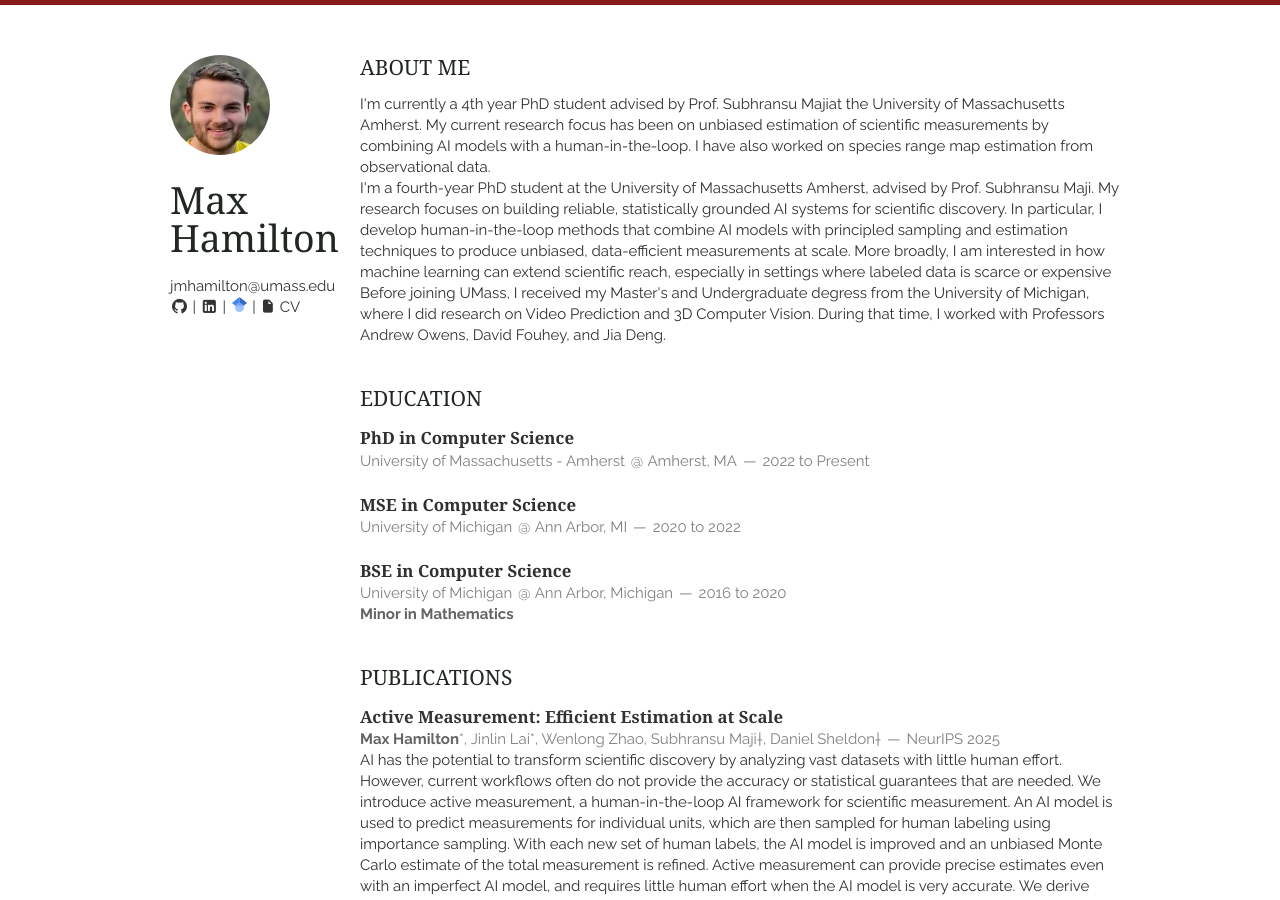
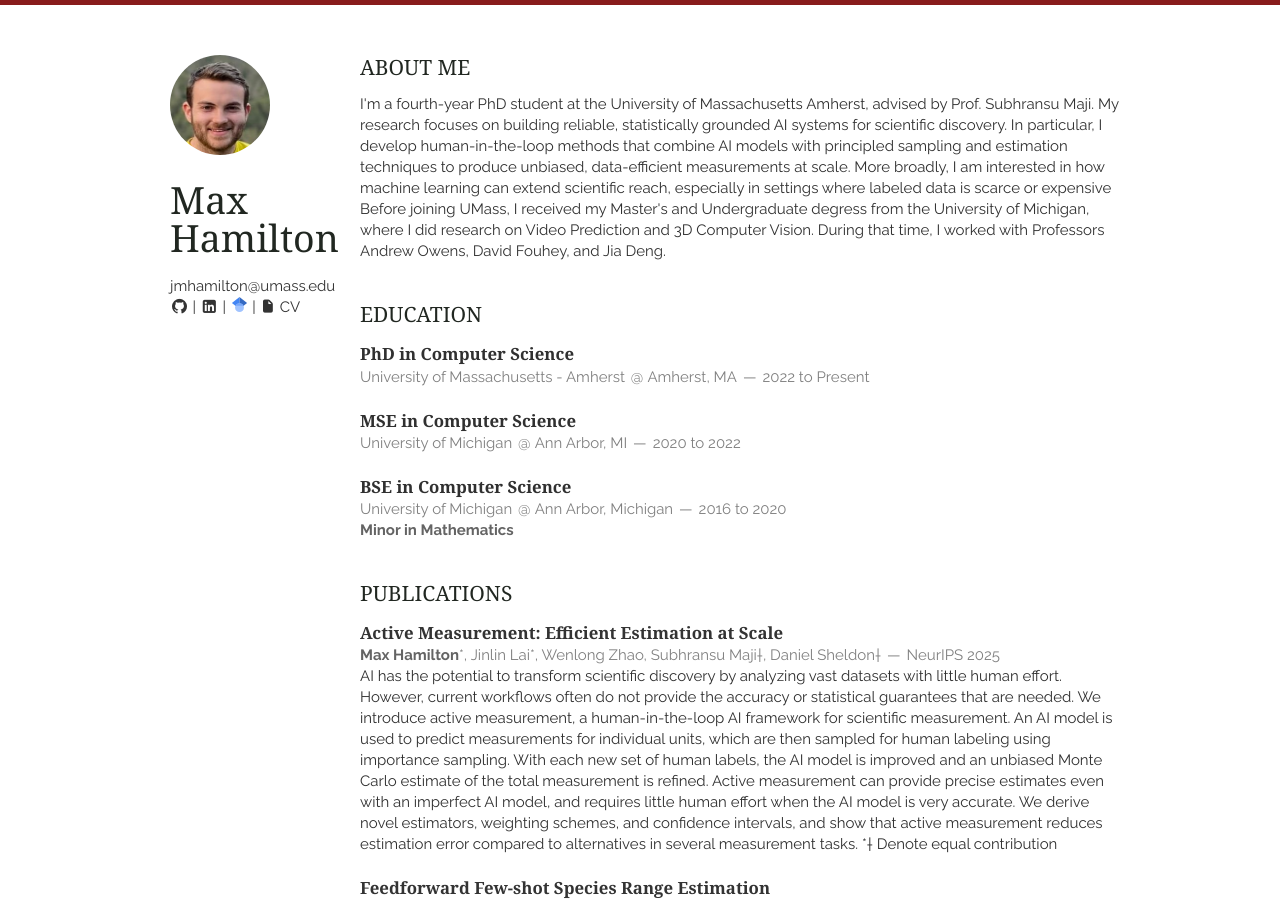
Before and after one commit to johnmaxh/johnmaxh.github.io, a Jekyll site: the page built from index.html, in a window 1280 px wide and 900 px high. Built offline with Jekyll 4.4.1, drawn with Linux system fonts in a browser that asks for light colours; nearby versions of some CDN libraries; the list of posts is cut into pages by our own code.

Commit message:
Updated About Me

```diff
--- a/_includes/about.html
+++ b/_includes/about.html
@@ -1,7 +1,6 @@
 <section class="thirteen columns">
     <h1>About Me</h1>
     <article>
-        <p>I'm currently a 4th year PhD student advised by Prof. <a href="https://people.cs.umass.edu/~smaji/index.html">Subhransu Maji</a>at the University of Massachusetts Amherst. My current research focus has been on unbiased estimation of scientific measurements by combining AI models with a human-in-the-loop. I have also worked on species range map estimation from observational data.</p>
       <p>I'm a fourth-year PhD student at the University of Massachusetts Amherst, advised by Prof. <a href="https://people.cs.umass.edu/~smaji/index.html">Subhransu Maji</a>. My research focuses on building reliable, statistically grounded AI systems for scientific discovery. In particular, I develop human-in-the-loop methods that combine AI models with principled sampling and estimation techniques to produce unbiased, data-efficient measurements at scale. More broadly, I am interested in how machine learning can extend scientific reach, especially in settings where labeled data is scarce or expensive </p>
       <p>Before joining UMass, I received my Master's and Undergraduate degress from the University of Michigan, where I did research on Video Prediction and 3D Computer Vision. During that time, I worked with Professors <a href="https://andrewowens.com/">Andrew Owens</a>, <a href="https://cs.nyu.edu/~fouhey/">David Fouhey</a>, and <a href="https://www.cs.princeton.edu/~jiadeng/">Jia Deng</a>.</p>
     </article>
```
